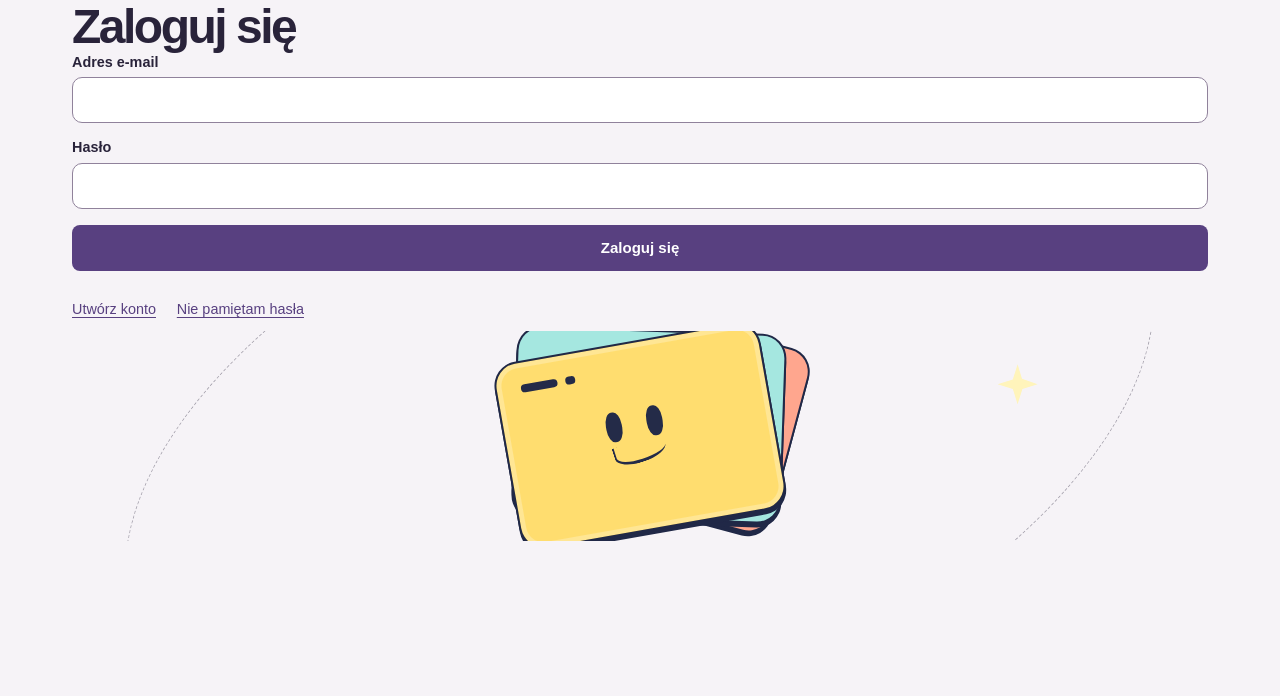
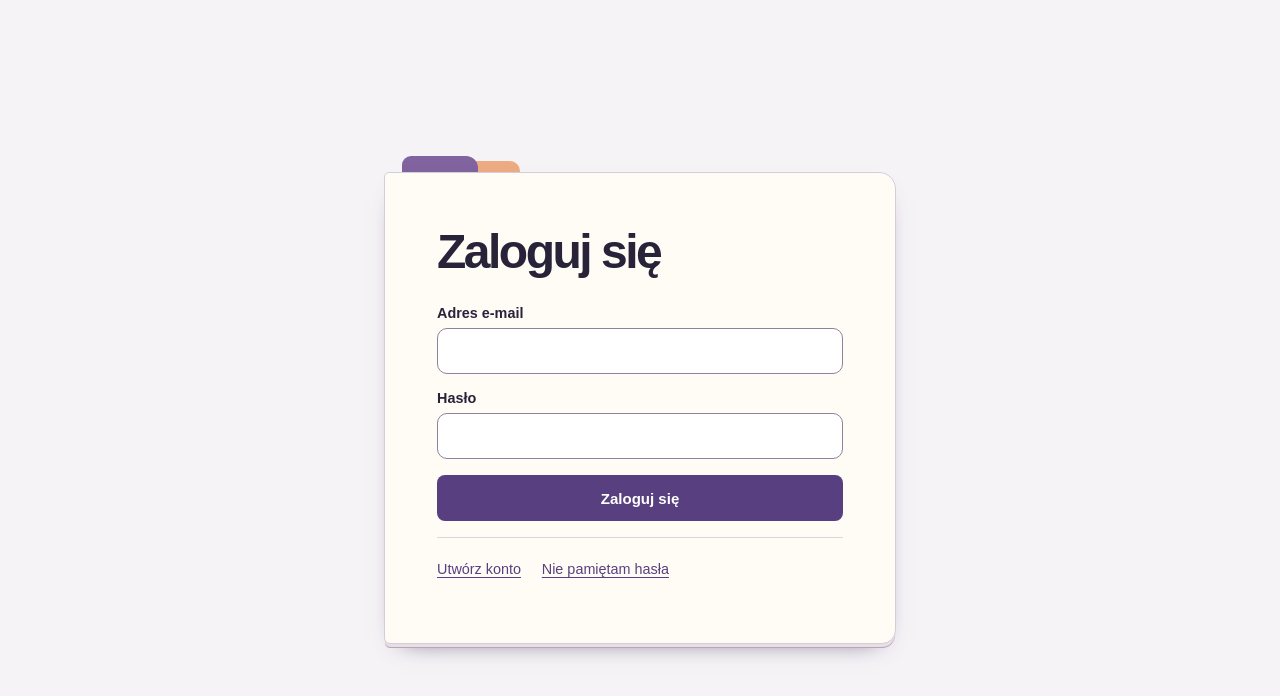
Before and after one commit to PiotrO9/Recallio, a Next.js app: page /auth/login in a window 1280 px wide. Shown: the top 696 px of the page. Built offline with nearby package versions, Linux system fonts and the light colour scheme.

Commit message:
feat(auth): bring account and access screens into the notebook theme

```diff
--- a/src/components/card-art.module.css
+++ /dev/null
@@ -1,119 +0,0 @@
-.scene {
-  position: relative;
-  isolation: isolate;
-  width: 100%;
-  height: 100%;
-  min-height: 210px;
-  display: grid;
-  place-items: center;
-  container-type: inline-size;
-  overflow: hidden;
-  pointer-events: none;
-}
-.scene::before {
-  content: "";
-  position: absolute;
-  width: 95%;
-  aspect-ratio: 1.9;
-  border: 1px dashed currentColor;
-  border-radius: 50%;
-  transform: rotate(-21deg);
-  opacity: 0.36;
-}
-.stack {
-  position: relative;
-  width: 52%;
-  max-width: 270px;
-  aspect-ratio: 1.42;
-  transform: rotate(-10deg);
-  color: #242b48;
-}
-.stack > i,
-.face {
-  position: absolute;
-  inset: 0;
-  border-radius: 9% / 13%;
-  border: 2px solid #202847;
-  box-shadow: 0 4px 0 #202847;
-}
-.back {
-  background: #ffa68e;
-  transform: translate(9%, -11%) rotate(25deg);
-}
-.middle {
-  background: #a5e7e0;
-  transform: translate(4%, -5%) rotate(12deg);
-}
-.face {
-  background: #ffdd6f;
-  box-shadow:
-    inset 0 0 0 5px #ffe694,
-    0 4px 0 #202847;
-}
-.tabs {
-  position: absolute;
-  left: 9%;
-  top: 12%;
-  width: 14%;
-  height: 4%;
-  background: currentColor;
-  border-radius: 10px;
-}
-.tabs::after {
-  content: "";
-  position: absolute;
-  left: 120%;
-  height: 100%;
-  width: 29%;
-  border-radius: 10px;
-  background: currentColor;
-}
-.eyes {
-  position: absolute;
-  left: 38%;
-  top: 35%;
-  width: 6%;
-  height: 16%;
-  border-radius: 45%;
-  background: currentColor;
-}
-.eyes::after {
-  content: "";
-  position: absolute;
-  left: 255%;
-  width: 100%;
-  height: 100%;
-  border-radius: inherit;
-  background: inherit;
-}
-.smile {
-  position: absolute;
-  left: 39%;
-  top: 52%;
-  width: 20%;
-  height: 12%;
-  border: solid currentColor;
-  border-width: 0 0 3px 2px;
-  border-radius: 0 0 60% 60%;
-  transform: rotate(-8deg);
-}
-.scene::after {
-  content: "";
-  position: absolute;
-  width: 7%;
-  max-width: 40px;
-  aspect-ratio: 1;
-  top: 16%;
-  right: 15%;
-  background: #fff4bb;
-  clip-path: polygon(
-    50% 0,
-    61% 36%,
-    100% 50%,
-    62% 62%,
-    50% 100%,
-    38% 62%,
-    0 50%,
-    38% 38%
-  );
-}
--- a/src/components/card-art.tsx
+++ /dev/null
@@ -1,17 +0,0 @@
-import styles from "./card-art.module.css";
-
-export function CardArt() {
-  return (
-    <div className={styles.scene} aria-hidden="true">
-      <div className={styles.stack}>
-        <i className={styles.back} />
-        <i className={styles.middle} />
-        <div className={styles.face}>
-          <span className={styles.tabs} />
-          <span className={styles.eyes} />
-          <span className={styles.smile} />
-        </div>
-      </div>
-    </div>
-  );
-}
--- a/src/features/auth/auth-frame.tsx
+++ b/src/features/auth/auth-frame.tsx
@@ -1,6 +1,6 @@
 import type { ReactNode } from "react";
 import { PageShell } from "@/components/page-shell";
-import { CardArt } from "@/components/card-art";
+import { NotebookSheet } from "@/components/notebook";
 import styles from "./auth.module.css";
 
 export function AuthFrame({
@@ -12,13 +12,19 @@ export function AuthFrame({
   children: ReactNode;
   variant?: "workspace" | "auth" | "catalog" | "study";
 }) {
+  const panel = (
+    <div className={styles.panel}>
+      {title && <h1>{title}</h1>}
+      <div className={styles.content}>{children}</div>
+    </div>
+  );
   return (
     <PageShell publicEntry={variant === "auth"} className={styles[variant]}>
-      <div className={styles.panel}>
-        {title && <h1>{title}</h1>}
-        <div className={styles.content}>{children}</div>
-      </div>
-      {variant === "auth" && <CardArt />}
+      {variant === "auth" || variant === "workspace" ? (
+        <NotebookSheet className={styles.paper}>{panel}</NotebookSheet>
+      ) : (
+        panel
+      )}
     </PageShell>
   );
 }
--- a/src/features/auth/auth.module.css
+++ b/src/features/auth/auth.module.css
@@ -25,50 +25,54 @@
 .content {
   min-width: 0;
 }
-.workspace .panel {
-  max-width: 680px;
+.auth,
+.workspace {
+  width: min(100%, 32rem);
   margin: auto;
 }
-.workspace h1 {
-  margin-bottom: 1.2rem;
+.auth {
+  min-height: 100svh;
+  display: grid;
+  align-content: center;
+  padding-block: clamp(2rem, 8vh, 6rem);
+}
+.workspace {
+  max-width: 40rem;
+  width: 100%;
+}
+.paper {
+  padding: clamp(1.4rem, 4.6vw, 3.25rem);
+}
+.paper h1 {
+  margin-bottom: 1.6rem;
+}
+.paper nav {
+  border-top: 1px solid var(--line);
+  padding-top: 0.55rem;
+}
+.auth .primary {
+  width: 100%;
 }
 .workspace .content {
-  background: white;
-  border: 1px solid var(--line);
-  border-radius: 20px;
-  padding: clamp(1.4rem, 4vw, 2.5rem);
+  display: grid;
+  gap: 0.85rem;
 }
-.entry {
-  min-height: 100svh;
-  display: grid;
-  grid-template-columns: minmax(0, 1fr) minmax(0, 1fr);
-  align-content: center;
-  align-items: stretch;
-  max-width: 980px;
-  margin: auto;
-  padding-block: 2rem;
+.workspace .content p {
+  margin: 0.25rem 0;
 }
-.entry .panel {
-  padding: clamp(1.7rem, 5vw, 4rem);
-  background: white;
-  border: 1px solid var(--line);
-  border-right: 0;
-  border-radius: 26px 0 0 26px;
-  align-content: center;
+.workspace .content > div:first-child small {
+  font-weight: 650;
+  color: var(--muted);
 }
-.entry > div[aria-hidden] {
-  background-color: #344bb8;
-  background-image: radial-gradient(#c4cbff70 1px, transparent 1.2px);
-  background-size: 17px 17px;
-  border-radius: 0 26px 26px 0;
-  color: #eef2ff;
-  min-height: 400px;
+.workspace .content > div:first-child strong {
+  font-size: 1.18rem;
 }
-.entry h1 {
-  margin-bottom: 1.6rem;
+.workspace .content > :global(.auth-form) {
+  border-top: 1px solid var(--line);
+  padding-top: 0.8rem;
 }
-.entry .primary {
-  width: 100%;
+.workspace .content > :global(.auth-form) > button {
+  justify-self: start;
 }
 .panel :global(.auth-form) {
   display: grid;
@@ -81,7 +85,8 @@
   font-size: 0.9rem;
   min-width: 0;
 }
-.panel label:has(input[type="checkbox"]) {
+.panel label:has(input[type="checkbox"]),
+.panel label:has(input[type="radio"]) {
   display: flex;
   align-items: center;
   gap: 0.65rem;
@@ -116,14 +121,14 @@
 }
 .panel :global(.auth-secondary) {
   padding: 0.58rem 1rem;
-  border: 1px solid #aab5ca;
+  border: 1px solid var(--control-line);
   border-radius: 11px;
   background: white;
   font-size: 0.93rem;
   font-weight: 650;
 }
 .panel :global(.auth-secondary):hover:not(:disabled) {
-  background: #eef2fc;
+  background: #f1ebf4;
   border-color: var(--brand);
 }
 .panel a:not(:global(.primary)) {
@@ -167,28 +172,3 @@
   max-width: 750px;
   margin: auto;
 }
-@media (max-width: 700px) {
-  .entry {
-    display: flex;
-    flex-direction: column-reverse;
-    justify-content: center;
-    padding-block: 1rem;
-    max-width: 450px;
-  }
-  .entry .panel {
-    border: 1px solid var(--line);
-    border-radius: 0 0 20px 20px;
-    padding: 1.6rem;
-  }
-  .entry > div[aria-hidden] {
-    height: 140px;
-    min-height: 0;
-    border-radius: 20px 20px 0 0;
-  }
-  .entry > div[aria-hidden] > div {
-    width: 110px;
-  }
-  .workspace .content {
-    padding: 1.2rem;
-  }
-}
```
Also changed, not shown: 1 other file (tests, documents, lock files or other folders).
